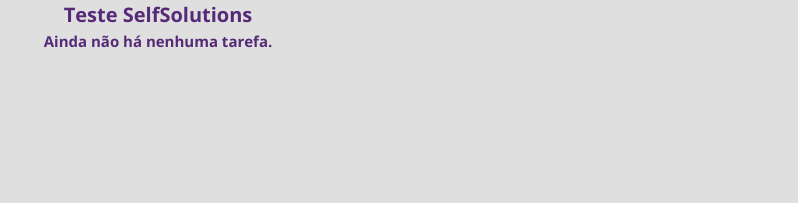
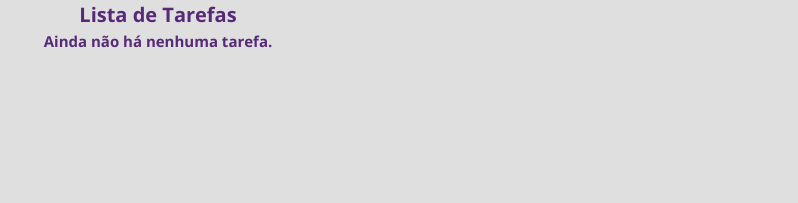
Before and after one commit to CeloRocha/Teste-SelfSolutions, a React (Create React App) app: page / in a window 1280 px wide. Shown: the top 203 px of the page, without its empty margins (482-1280 px from the left). Built offline with nearby package versions, Linux system fonts and the light colour scheme.

Commit message:
feat: 🎸 Padding on bottom of the app

```diff
--- a/src/App.jsx
+++ b/src/App.jsx
@@ -6,12 +6,6 @@
 import Modal from './components/Modal';
 import Input from './components/Input';
 import Button from './components/Button';
-
-const initialTask = {
-    title: 'Initial task',
-    description: 'Initial description',
-    complete: false,
-};
 
 function App() {
     const { taskFunctions } = useContext(TaskContext);
@@ -47,7 +41,7 @@
 
     return (
         <div className={`App`}>
-            <h1>Teste SelfSolutions</h1>
+            <h1>Lista de Tarefas</h1>
             <Tasks />
             <Button
                 type="add"
@@ -67,6 +61,7 @@
                     />
                     <Input
                         label="Descrição"
+                        type="textarea"
                         value={newTaskDescription}
                         onChange={(e) => setNewTaskDescription(e.target.value)}
                     />
--- a/src/App.scss
+++ b/src/App.scss
@@ -1,5 +1,6 @@
 .App {
   text-align: center;
+  padding-bottom: 10rem;
 }
 
 .App-logo {
```
